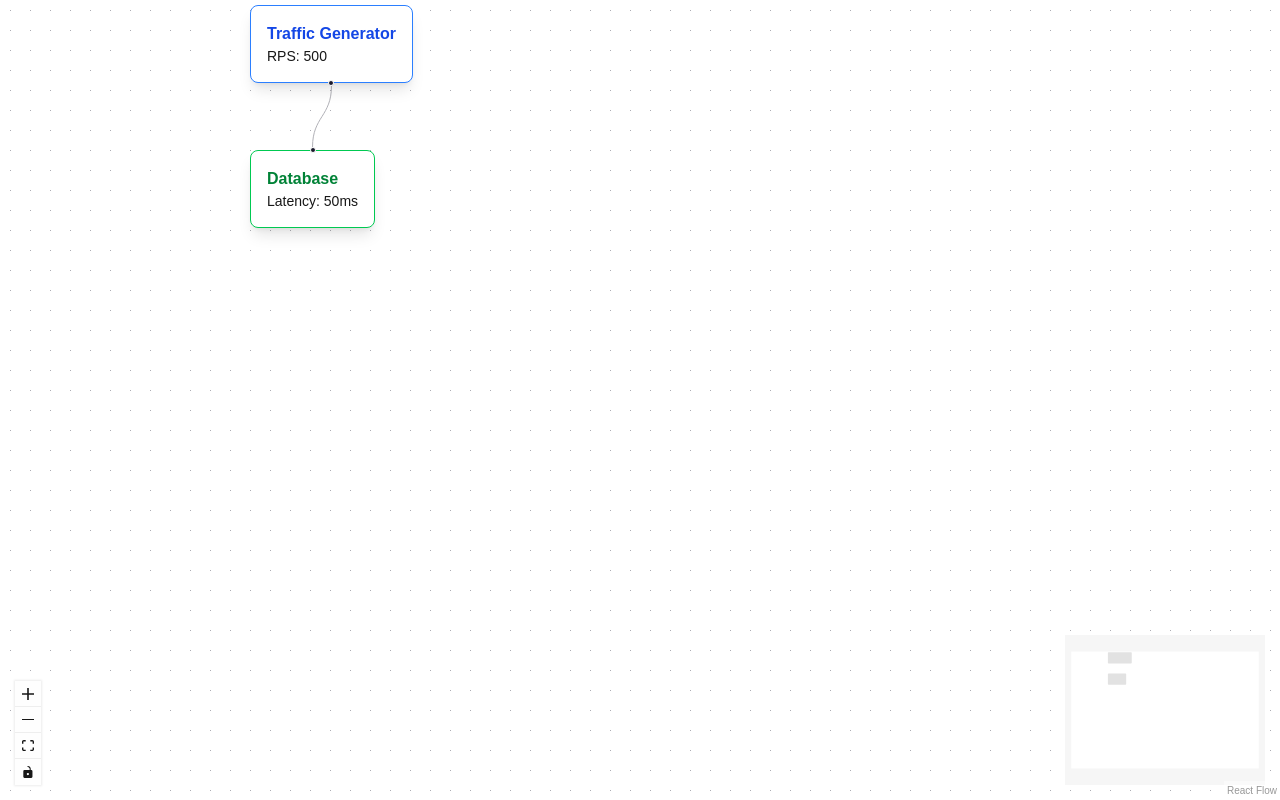
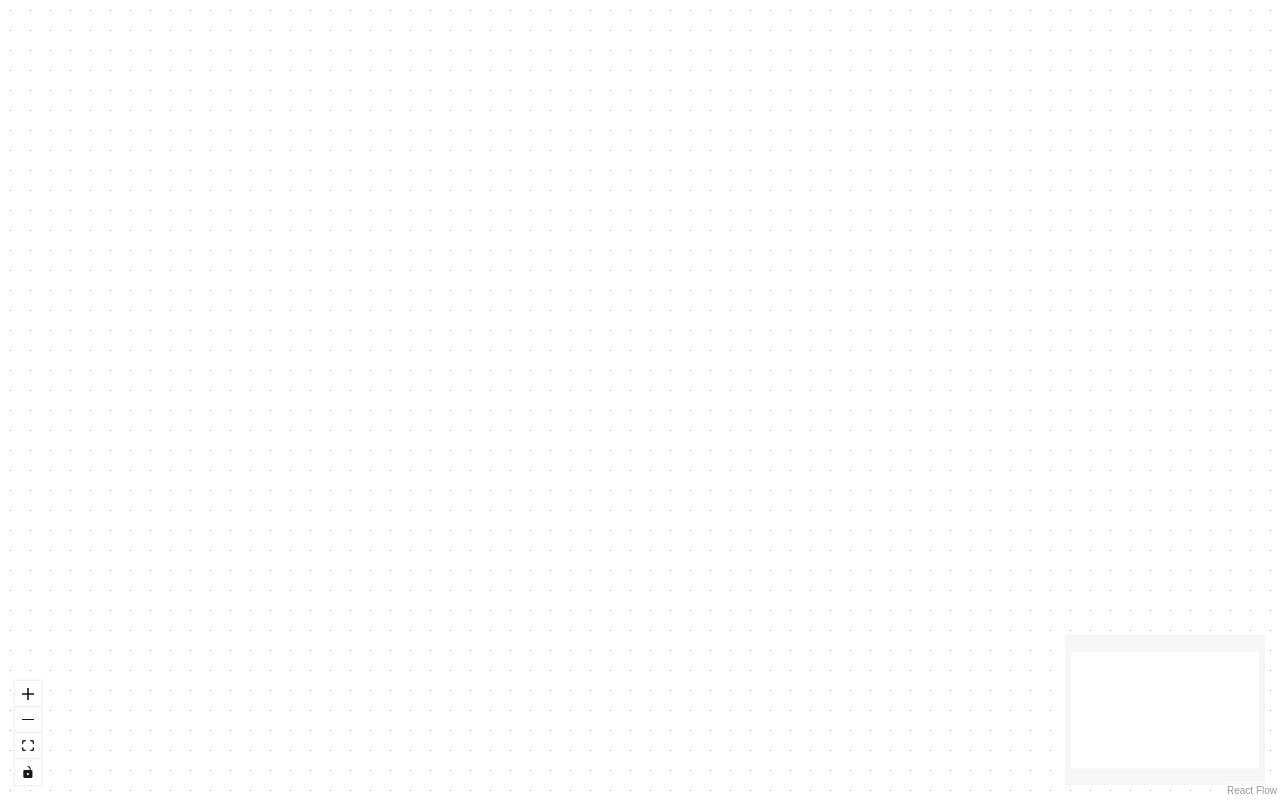
Before and after one commit to ANSHSINGH050404/stackstress, a Next.js app: page / in a window 1280 px wide. Built offline with nearby package versions, Linux system fonts and the light colour scheme.

Commit message:
feat: connect simulation canvas to web worker

```diff
--- a/components/SimulationCanvas.tsx
+++ b/components/SimulationCanvas.tsx
@@ -45,21 +45,38 @@ export default function SimulationCanvas() {
   }, []);
 
   useEffect(() => {
-    setNodes([
-      {
-        id: '1',
-        type: 'trafficGenerator',
-        data: { rps: 500, updateNodeData },
-        position: { x: 250, y: 5 }
-      },
-      {
-        id: '2',
-        type: 'database',
-        data: { latency: 50, updateNodeData },
-        position: { x: 250, y: 150 }
-      },
-    ]);
-  }, [updateNodeData]);
+    // Initialize Web Worker
+    const worker = new Worker(new URL('./simulation.worker.ts', import.meta.url));
+
+    // Send initial state to worker
+    worker.postMessage({
+      type: 'INIT',
+      payload: {
+        components: {
+          '1': { id: '1', type: 'traffic-generator', name: 'Gen', throughputLimit: 100, latency: 0, failureRate: 0, queueCapacity: 100 },
+          '2': { id: '2', type: 'database', name: 'DB', throughputLimit: 100, latency: 50, failureRate: 0, queueCapacity: 100 },
+        },
+        events: [],
+        currentTime: 0,
+      }
+    });
+
+    // Start simulation loop
+    const interval = setInterval(() => {
+      worker.postMessage({ type: 'TICK', payload: { duration: 1000 } });
+    }, 1000);
+
+    worker.onmessage = (e) => {
+      if (e.data.type === 'UPDATE') {
+        console.log('Simulation update:', e.data.state);
+      }
+    };
+
+    return () => {
+      worker.terminate();
+      clearInterval(interval);
+    };
+  }, []);
 
   const onNodesChange: OnNodesChange = useCallback(
     (changes) => setNodes((nds) => applyNodeChanges(changes, nds)),
```
